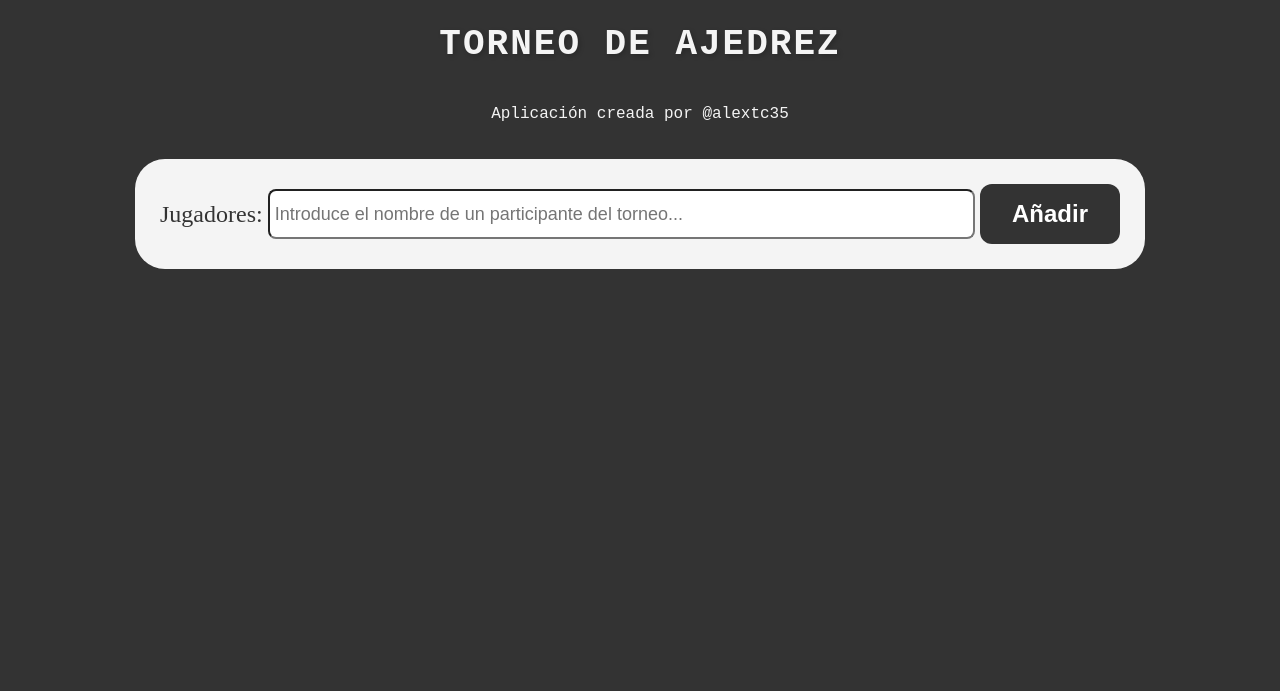
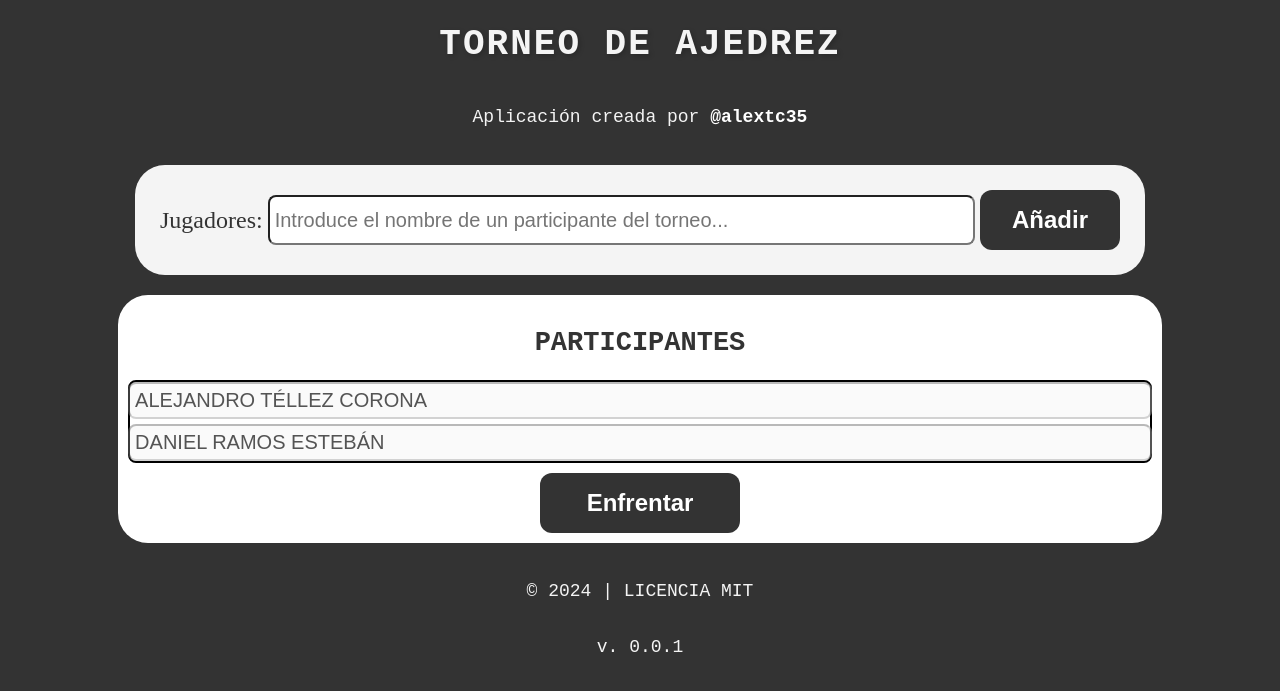
Before and after one commit to Alextc35/chess-tournament, a PHP site: page / in a window 1280 px wide. Shown: the top 691 px of the page. Run offline with PHP 8.4, Linux system fonts and the light colour scheme.

Commit message:
creada plantilla que será la lista de participantes, footer hecho con año y licencia (version 0.0.1)

```diff
--- a/src/index.php
+++ b/src/index.php
@@ -9,17 +9,42 @@
 <body>
 
     <div class="aplicacion">
+
         <header class="header">
             <h1 class="header-title">Torneo de Ajedrez</h1>
-            <p class="header-author">Aplicación creada por @alextc35</p>
+            <p class="header-author">Aplicación creada por
+                <a href="https://www.linkedin.com/in/alejandrotellezcorona/" class="linkedin" target="_blank">
+                    @alextc35
+                </a>
+            </p>
         </header>
-        <div class="add-players">
-            <form action="" method="POST" class="form">
+
+        <section class="add-players">
+            <form action="" method="POST" class="form" id="players-form">
                 <label for="addPlayer" class="form-label">Jugadores:</label>
                 <input type="text" name="addPlayer" id="addPlayer" placeholder="Introduce el nombre de un participante del torneo..."/>
                 <button type="submit" id="button-addPlayer">Añadir</button>
             </form>
-        </div>
+        </section>
+
+        <section class="view-players">
+            <form action="" method="post" class="form-players">
+                <h1 class="h1-view">Participantes</h1>
+                <div class="players">
+                    <input type="text" class="view-name" value="Alejandro Téllez Corona" disabled/>
+                    <input type="text" class="view-name" value="Daniel Ramos Estebán" disabled/>
+                </div>
+                <button type="submit" id="button-matchPlayer">Enfrentar</button>
+            </form>
+        </section>
+
+        <footer class="footer">
+            <p>&copy; <?=date('Y')?> |
+                <a href="https://github.com/Alextc35/chess-tournament/blob/main/LICENSE" class="license" target="_blank"> Licencia MIT</a>
+            </p>
+            <p>v. 0.0.1</p>
+        </footer>
+
     </div>
 </body>
 </html>
--- a/src/style.css
+++ b/src/style.css
@@ -2,6 +2,7 @@ body {
     background-color: #333;
     color: #F4F4F4;
     font-family: 'Courier New', Courier, monospace;
+    font-size: 18px;
     margin: 0;
     padding: 0;
 }
@@ -32,6 +33,16 @@ body {
     text-shadow: 2px 2px 5px rgba(0, 0, 0, 0.2);
 }
 
+.linkedin {
+    color: #FFF;
+    font-weight: 700;
+    text-decoration: none;
+}
+
+.linkedin:hover {
+    text-decoration: underline;
+}
+
 .add-players {
     background-color: #F4F4F4;
     border-radius: 30px;
@@ -58,7 +69,7 @@ body {
 #addPlayer {
     border-radius: 8px;
     padding: 5px;
-    font-size: 18px;
+    font-size: 20px;
     width: 75%;
     margin: 5px;
 }
@@ -71,7 +82,6 @@ body {
     color: #FFF;
     font-size: 24px;
     font-weight: bold;
-    position: relative;
     border-radius: 12px;
     transition: all 0.3s ease;
 }
@@ -81,3 +91,86 @@ body {
     background: black;
     color: #F4F4F4;
 }
+
+.view-players {
+    background: white;
+    color: #333;
+    border-radius: 30px;
+    width: 80%;
+    padding: 10px;
+    display: flex;
+    text-align: center;
+    justify-content: center;
+}
+
+.form-players {
+    display: flex;
+    flex-direction: column;
+    width: 100%;
+}
+
+.h1-view {
+    text-transform: uppercase;
+}
+
+.players {
+    display: flex;
+    flex-direction: column;
+    align-items: center;
+    width: auto;
+    border: 2px solid black;
+    border-radius: 8px;
+}
+
+.view-name {
+    font-size: 20px;
+    text-transform: uppercase;
+    border-radius: 8px;
+    padding: 5px;
+    margin: 0 5px 5px 5px;
+    width: 99%;
+}
+
+.view-name:last-child {
+    margin: 0;
+}
+
+#button-matchPlayer {
+    background: #333;
+    cursor: pointer;
+    border: none;
+    display: flex;
+    text-align: center;
+    justify-content: center;
+    width: 200px;
+    padding: 16px 32px;
+    margin: 10px auto 0;
+    color: #FFF;
+    font-size: 24px;
+    font-weight: bold;
+    border-radius: 12px;
+    transition: all 0.3s ease;
+}
+
+#button-matchPlayer:hover { /* Mismo que button-addPlayer */
+    transform: scale(1.05);
+    background: black;
+    color: #F4F4F4;
+}
+
+.footer {
+    display: flex;
+    flex-direction: column;
+    align-items: center;
+    width: 100%;
+}
+
+.license {
+    color: #F4F4F4;
+    text-decoration: none;
+    text-transform: uppercase;
+}
+
+.license:hover {
+    text-decoration: underline;
+}
```
